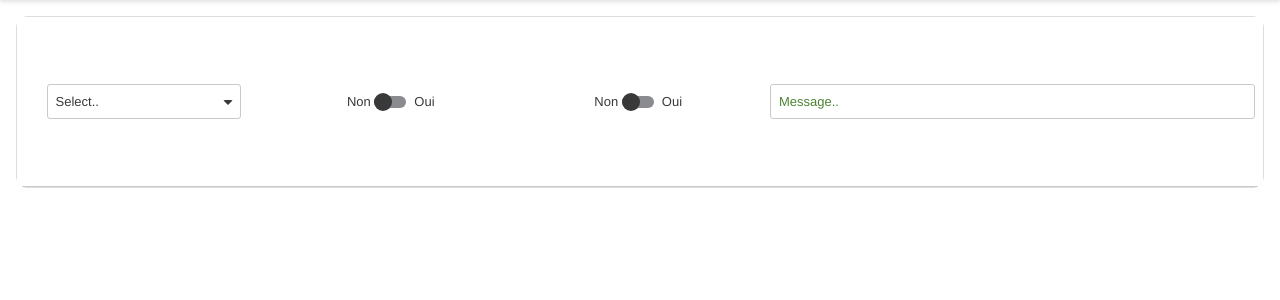
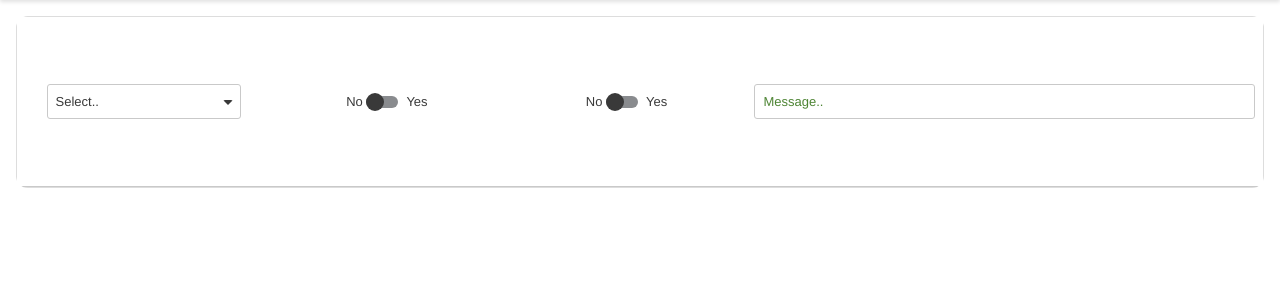
Before and after one commit to TarekAyadiDev/WxCCPortal, a Flask app: template templates/home.html in a window 1280 px wide. Shown: the part 50-350 px from the top of the page. Run offline with Flask 2, Linux system fonts and the light colour scheme; the template is opened without the code that fills it, so the values that code supplies are empty; some libraries are stand-ins or nearby versions.

Commit message:
Add files via upload

```diff
--- a/templates/home.html
+++ b/templates/home.html
@@ -32,21 +32,21 @@
 
                             <td style="text-align:center">
                                 <label class="switch">
-                                    <label>Non </label> &nbsp
+                                    <label> No </label> &nbsp
                                     <input type="checkbox" id="param_1_select" name="param_1_select" >
                                     <span class="switch__input"></span>
                                     <span class="switch__label"></span>
-                                    <label>Oui</label>
+                                    <label> Yes</label>
                                 </label>
                             </td>
 
                             <td style="text-align:center">
                                 <label class="switch">
-                                    <label>Non </label> &nbsp
+                                    <label> No </label> &nbsp
                                     <input type="checkbox" id="param_2_select" name="param_2_select"  >
                                     <span class="switch__input"></span>
                                     <span class="switch__label"></span>
-                                    <label>Oui</label>
+                                    <label> Yes </label>
                                 </label>
                             </td>
 
```
Also changed, not shown: IMAGES/SubmittedClosure.png (added), README.md.
